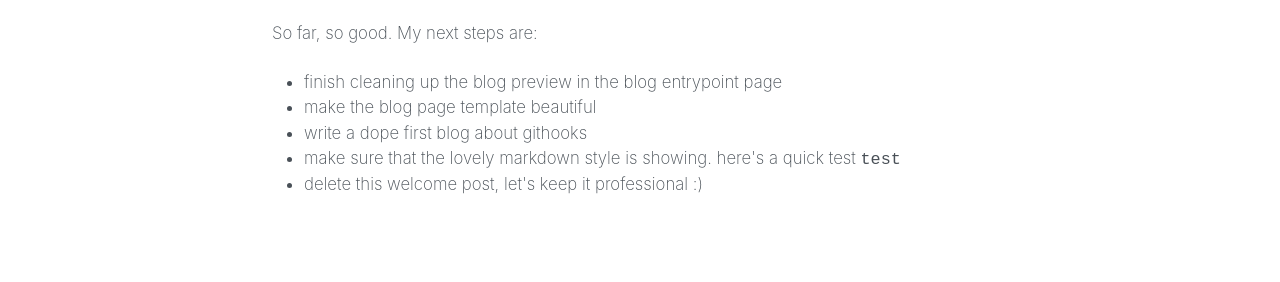
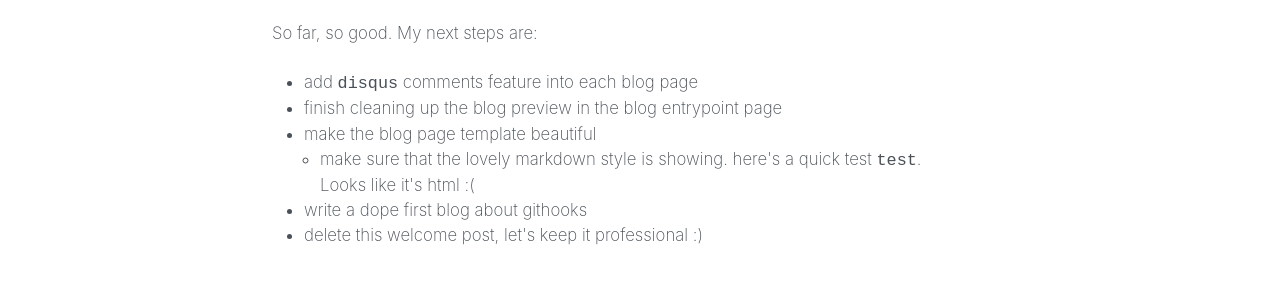
Before and after one commit to benjaminykim/benkim.dev, a Gatsby site: page /blog/welcome in a window 1280 px wide. Shown: the part 303-585 px from the top of the page. Built offline with nearby package versions, Linux system fonts and the light colour scheme; Gatsby itself is replaced by a stand-in of ours.

Commit message:
Update Blog “welcome”

```diff
--- a/content/blog/welcome.md
+++ b/content/blog/welcome.md
@@ -8,8 +8,9 @@ description: an introduction to my blog
 It's taken three days of debugging, lazy learning of GraphQL, and documentation grinding to get to this stage of my personal website where I have a functioning blog portal with Netlify CMS.
 
 So far, so good. My next steps are:
+- add `disqus` comments feature into each blog page
 - finish cleaning up the blog preview in the blog entrypoint page
 - make the blog page template beautiful
+    - make sure that the lovely markdown style is showing. here's a quick test `test`. Looks like it's html :(
 - write a dope first blog about githooks
-- make sure that the lovely markdown style is showing. here's a quick test `test`
 - delete this welcome post, let's keep it professional :)
```
